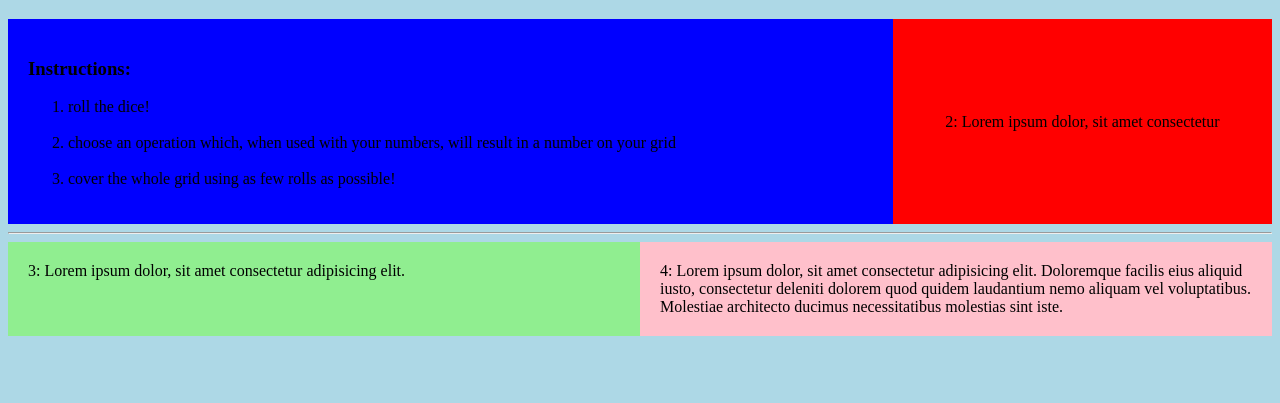
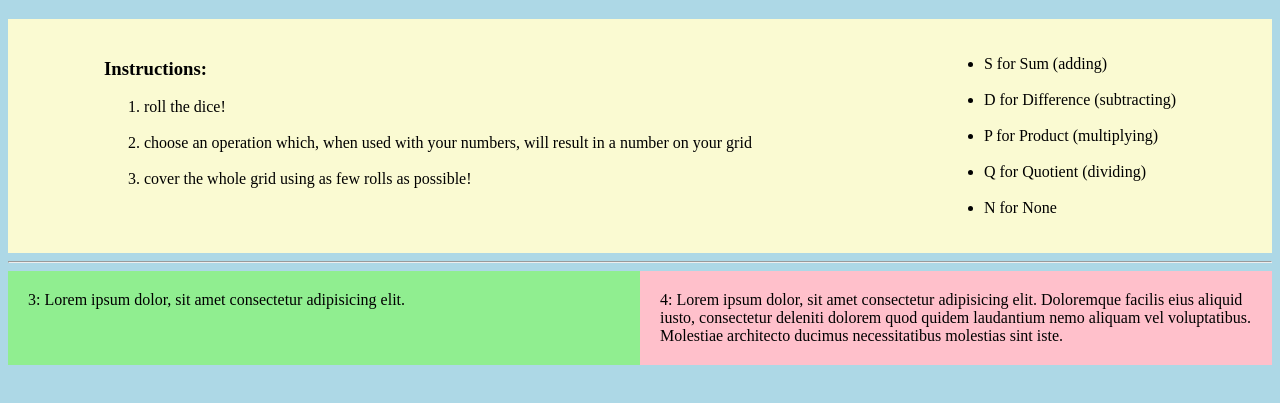
Before and after one commit to katsowka/basic, a plain HTML site: page index.html in a window 1280 px wide. Shown: the part 61-464 px from the top of the page. Drawn offline with Linux system fonts and the light colour scheme.

Commit message:
finishing insctrctions

```diff
--- a/index.html
+++ b/index.html
@@ -11,8 +11,7 @@
 
         <div class="fullwidth">
 
-            <div class="box" id="box1">
-                <div id="instructions">
+            <div class="box" id="instructions">
                 <h3> Instructions: </h3>
                 <ol>
                     <li>roll the dice!</li><br>
@@ -20,9 +19,16 @@
                     <li>cover the whole grid using as few rolls as possible!</li>
                 </ol>
             </div>
+
+            <div class="box" id="operations">
+                <ul>
+                    <li>S for Sum (adding)</li><br>
+                    <li>D for Difference (subtracting)</li><br>
+                    <li>P for Product (multiplying)</li><br>
+                    <li>Q for Quotient (dividing)</li><br>
+                    <li>N for None</li>
+                </ul>
             </div>
-
-            <div class="box" id="box2">2: Lorem ipsum dolor, sit amet consectetur </div>
         </div>
 
         <hr>
```
Lines whose indentation alone changed are shown as unchanged.
